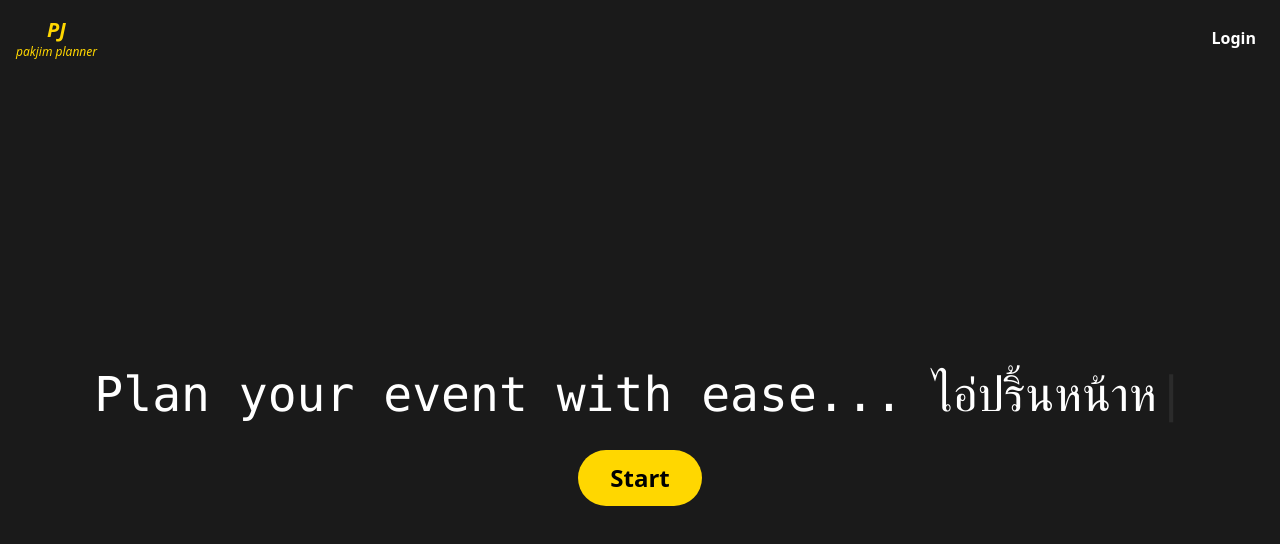
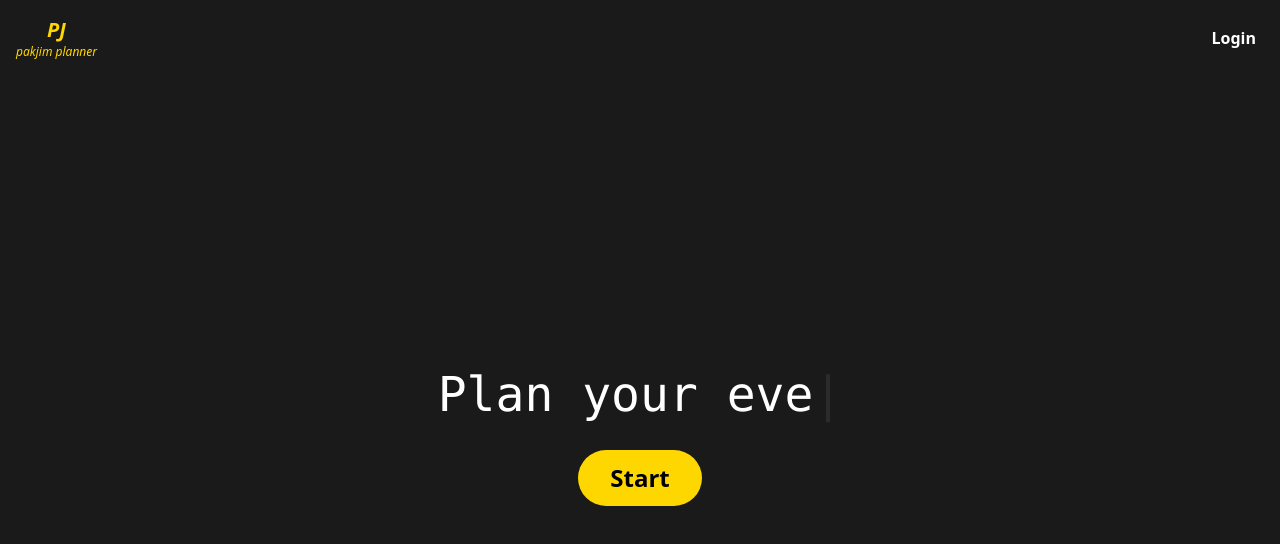
Before and after one commit to NipponPa/cpe334se-finalproject, a Next.js app: page /welcome in a window 1280 px wide. Shown: the top 544 px of the page. Built offline with nearby package versions, Linux system fonts and the light colour scheme; no server answers.

Commit message:
Final_sogood

```diff
--- a/src/app/welcome/page.tsx
+++ b/src/app/welcome/page.tsx
@@ -7,7 +7,7 @@ const WelcomePage = () => {
   const [text, setText] = useState('');
   const [initialTypingDone, setInitialTypingDone] = useState(false); // New state for initial completion
   const [showStartButton, setShowStartButton] = useState(false);
-  const fullText = "Plan your event with ease... ไอ่ปริ้นหน้าหี";
+  const fullText = "Plan your event with ease...";
 
   useEffect(() => {
     const i = 0;
```
